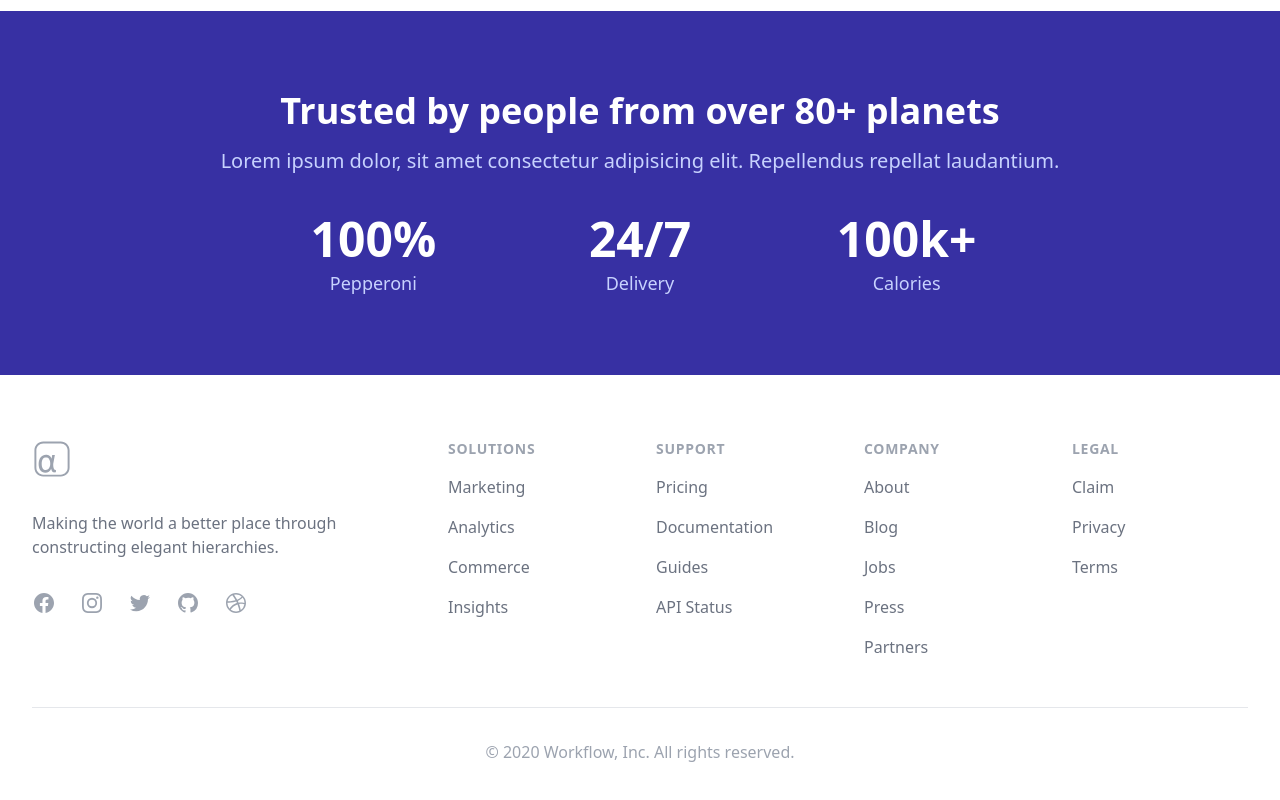
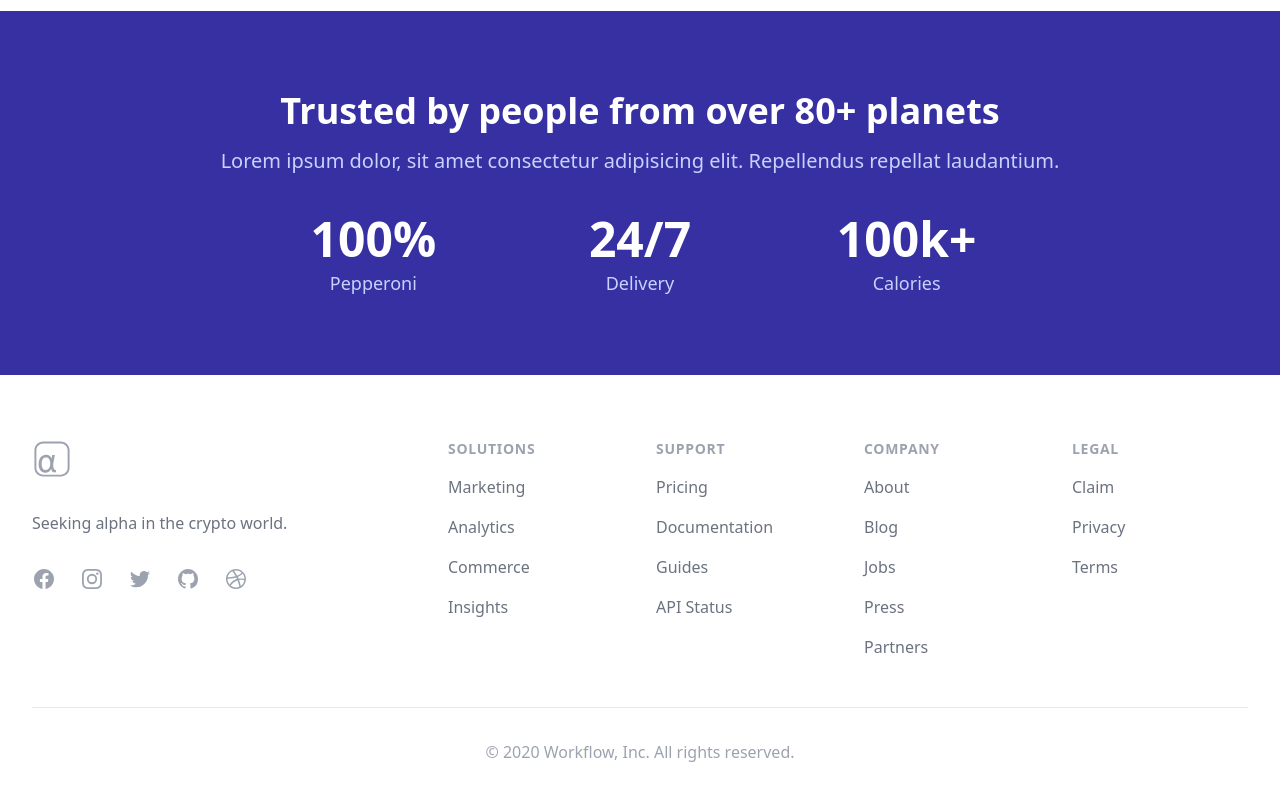
Before and after one commit to alphaclubvip/home, a Nuxt app: page / in a window 1280 px wide. Shown: the part 685-1485 px from the top of the page. Built offline with nearby package versions, Linux system fonts and the light colour scheme.

Commit message:
update: footer

```diff
--- a/components/SiteFooter.vue
+++ b/components/SiteFooter.vue
@@ -8,8 +8,7 @@
           <LogoAC class="h-10 w-auto text-gray-400" />
 
           <p class="text-gray-500 text-base">
-            Making the world a better place through constructing elegant
-            hierarchies.
+            Seeking alpha in the crypto world.
           </p>
           <div class="flex space-x-6">
             <a
```
